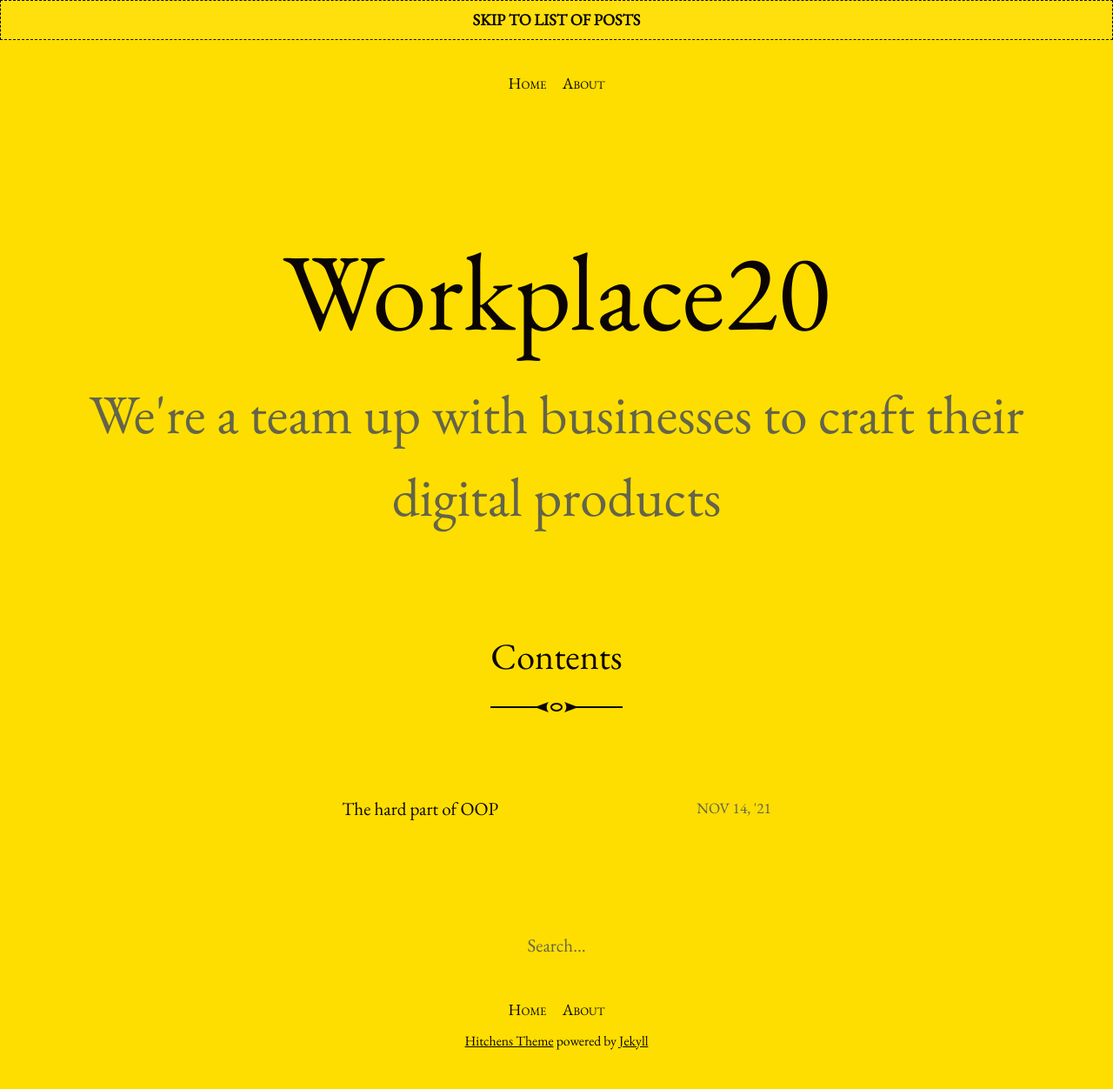
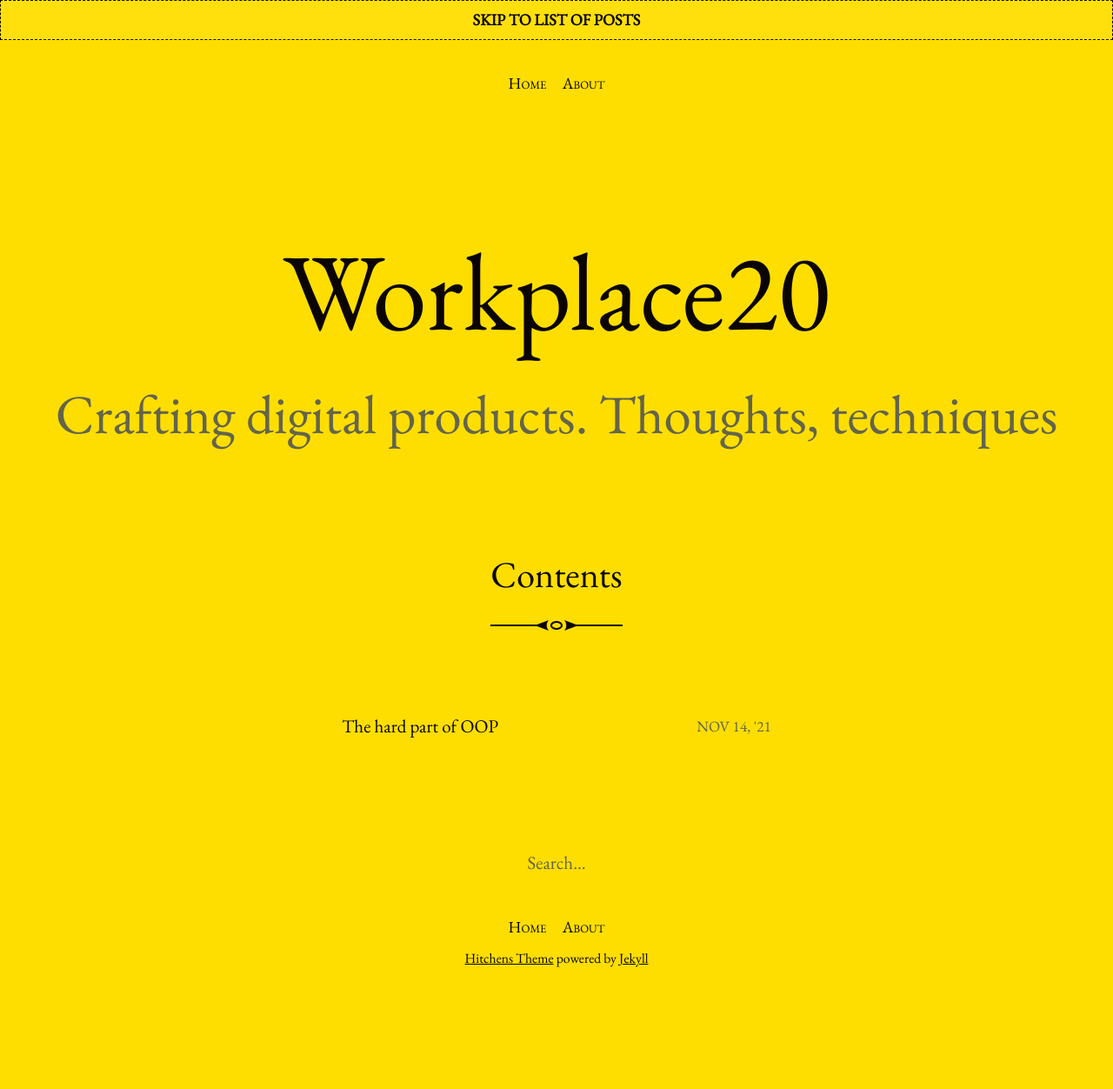
Before and after one commit to workplace20/workplace20.github.io, a Jekyll site: the page built from index.html, in a window 1280 px wide. Shown: the whole page at 87% size. Built offline with Jekyll 4.4.1, drawn with Linux system fonts in a browser that asks for light colours; the list of posts is cut into pages by our own code; after the commit the page ends 1158 px from its top, so only the background shows below that.

Commit message:
change headline

```diff
--- a/_config.yml
+++ b/_config.yml
@@ -16,7 +16,7 @@
 title: Workplace20
 email: hello@workplace20.com
 description: >- # this means to ignore newlines until "baseurl:"
- We're a team up with businesses to craft their digital products
+ Crafting digital products. Thoughts, techniques
 baseurl: "/" # the subpath of your site, e.g. /blog
 url: "https://workplace20.com" # the base hostname & protocol for your site, e.g. http://example.com
 icon: /assets/images/icon-512.png
```
